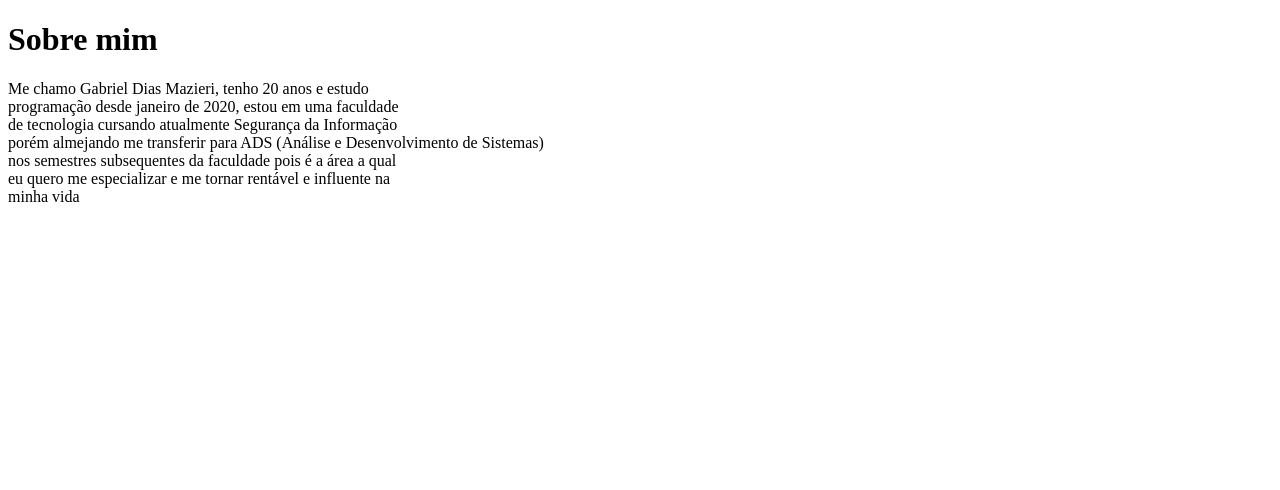
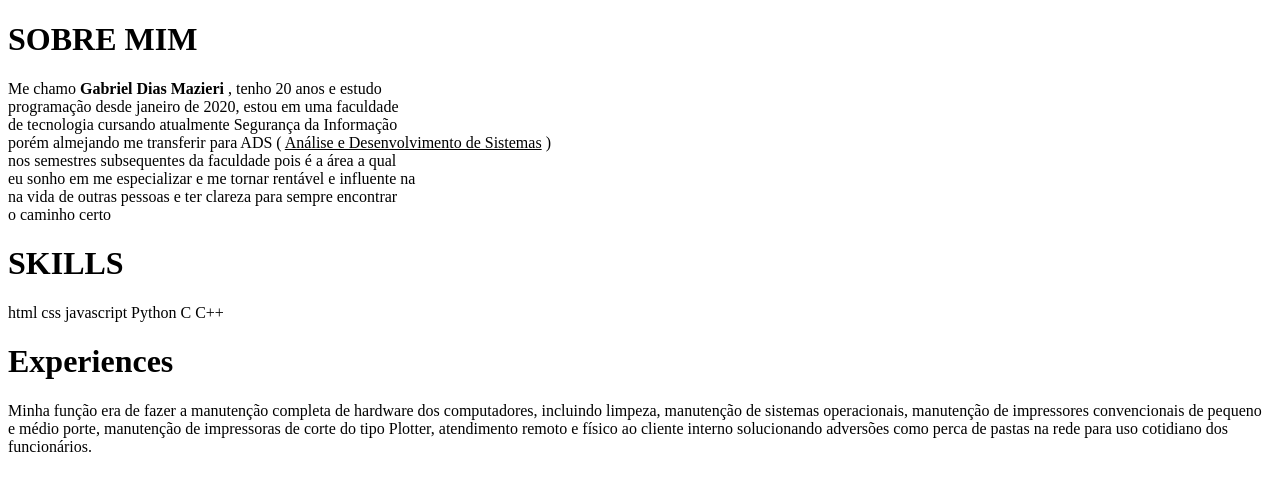
Before and after one commit to GrandeDev/webcompleto, a plain HTML site: page index.html in a window 1280 px wide. Drawn offline with Linux system fonts and the light colour scheme.

Commit message:
adicionando coisas

```diff
--- a/index.html
+++ b/index.html
@@ -10,16 +10,41 @@
 
 <body>
     <div class="about-me">
-    <h1>Sobre mim</h1>
+    <h1>SOBRE MIM </h1>
         <p>
-            Me chamo Gabriel Dias Mazieri, tenho 20 anos e estudo <br>
+            Me chamo <strong> Gabriel Dias Mazieri </strong> , tenho 20 anos e estudo <br>
             programação desde janeiro de 2020, estou em uma faculdade <br>
             de tecnologia cursando atualmente Segurança da Informação <br>
-            porém almejando me transferir para ADS (Análise e Desenvolvimento de Sistemas) <br>
+            porém almejando me transferir para ADS ( <u> Análise e Desenvolvimento de Sistemas</u> ) <br>
             nos semestres subsequentes da faculdade pois é a área a qual <br>
-            eu quero me especializar e me tornar rentável e influente na <br>
-            minha vida
+            eu sonho em me especializar e me tornar rentável e influente na <br>
+            na vida de outras pessoas e ter clareza para sempre encontrar <br>
+            o caminho certo
+
         </p>
+    </div>
+
+    <div class="skills">
+        <h1>SKILLS</h1>
+        <span> html </span>
+        <span> css </span>
+        <span> javascript </span>
+        <span> Python </span>
+        <span> C </span>
+        <span> C++</span>
+    </div>
+
+    <div class="exp">
+        <h1>Experiences</h1>
+        <p>
+            Minha função era de fazer a manutenção completa de hardware
+            dos computadores, incluindo limpeza, manutenção de sistemas
+            operacionais, manutenção de impressores convencionais de pequeno
+            e médio porte, manutenção de impressoras de corte do tipo Plotter,
+            atendimento remoto e físico ao cliente interno solucionando adversões
+             como perca de pastas na rede para uso cotidiano dos funcionários.
+        </p>
+
     </div>
 </body>
 
```
